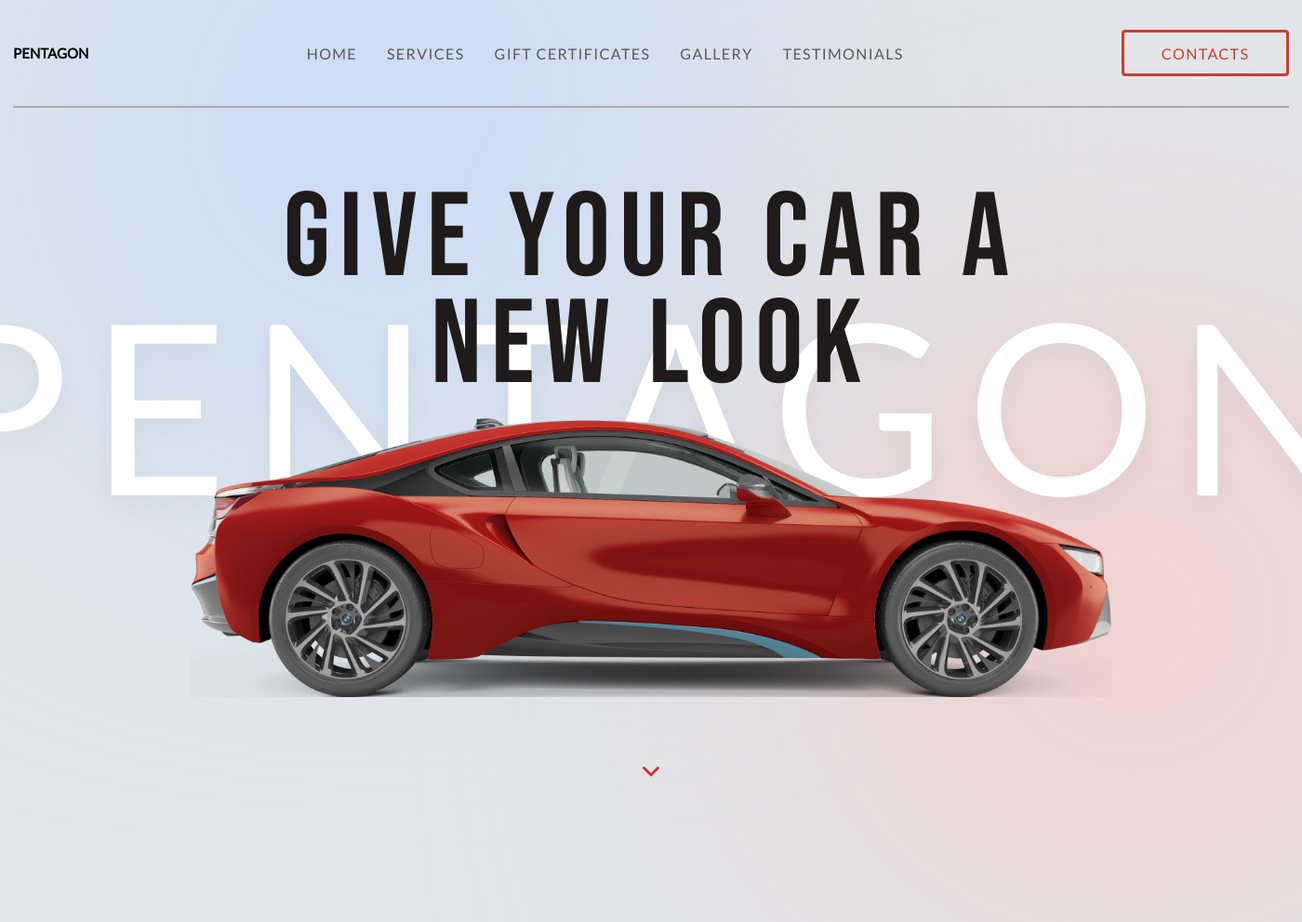
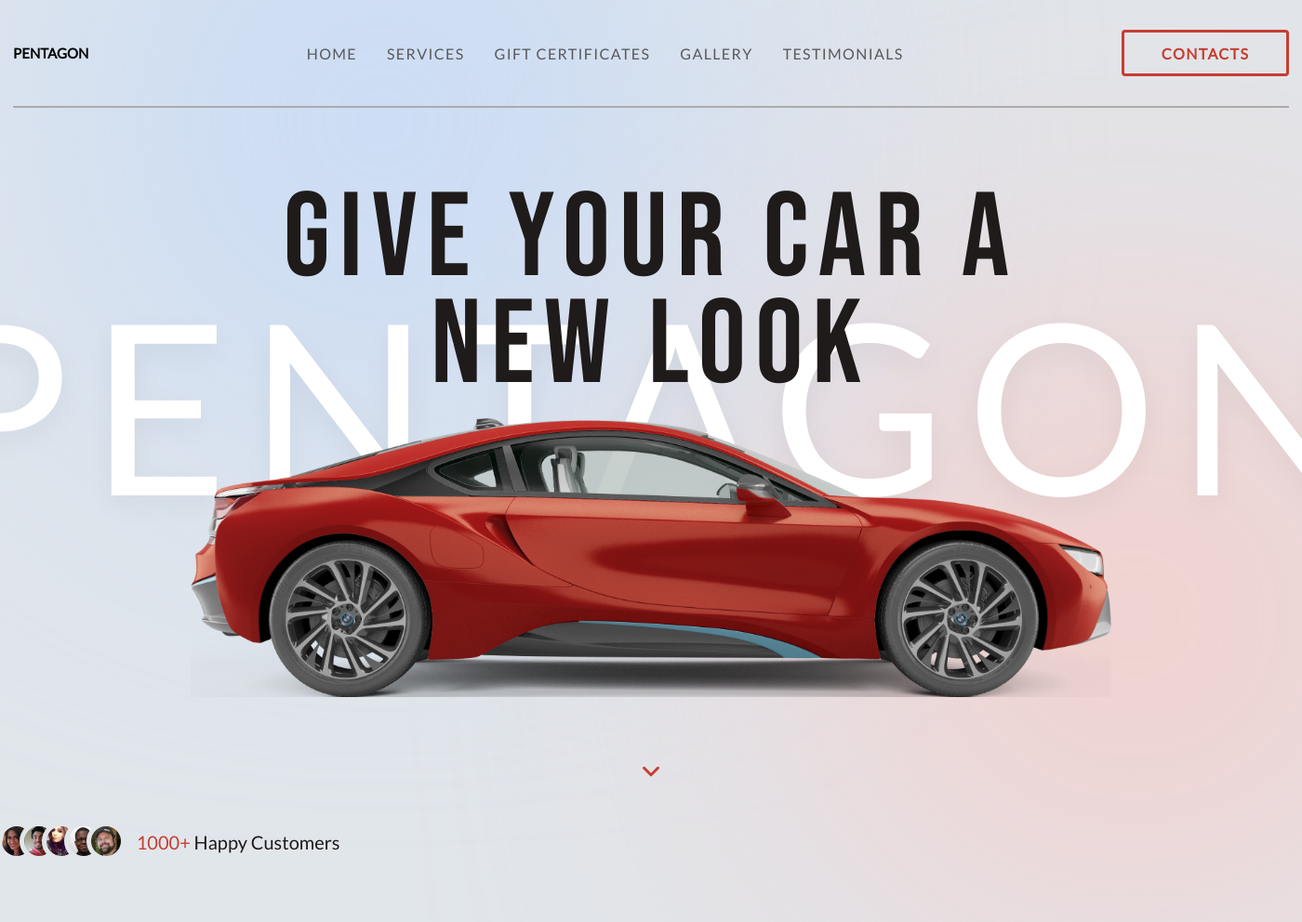
Before and after one commit to Sohail0707/pentagon_detailing, a PHP site: page / in a window 1400 px wide; the page is wider, and only the part inside the window is pictured. Shown: that part at 93% size. Run offline with PHP 8.4, Linux system fonts and the light colour scheme.

Commit message:
hero user count added

```diff
--- a/css/style.css
+++ b/css/style.css
@@ -49,6 +49,7 @@ header {
   align-items: center;
   justify-content: center;
   border-radius: 0.4rem;
+  font-weight: 600;
   border: 0.3rem solid var(--primary_red);
   color: var(--primary_red);
 }
@@ -85,9 +86,52 @@ header {
   height: auto;
 }
 
+.user_count_box {
+  position: absolute;
+  bottom: 6.4rem;
+  left: 6.7rem;
+  display: flex;
+  align-items: center;
+  gap: 1.2rem;
+}
+.user {
+  display: inline-block;
+  height: 4.2rem;
+  width: 4.2rem;
+  border-radius: 50%;
+  border: 0.5rem solid var(--primary_light);
+  background-size: cover;
+  margin-left: -2rem;
+}
+.user__1 {
+  background-image: url(../assets/1.jpg);
+}
+.user__2 {
+  background-image: url(../assets/2.jpg);
+}
+.user__3 {
+  background-image: url(../assets/3.jpg);
+}
+.user__4 {
+  background-image: url(../assets/4.jpg);
+}
+.user__5 {
+  background-image: url(../assets/5.jpg);
+}
+
+.user_count {
+  font-size: 2rem;
+  font-weight: 500;
+  color: var(--primary_dark);
+}
+.user_count .first_word {
+  color: var(--primary_red);
+}
+
 .section_hero .i {
   margin: 4.8rem auto 0 auto;
 }
+
 .icon {
   width: 2.4rem;
   stroke-width: 0.3rem;
--- a/index.html
+++ b/index.html
@@ -33,6 +33,20 @@
             class="hero_img" />
           <i class="i" name="arrow_down"></i>
         </section>
+
+        <div class="user_count_box">
+          <div class="user_img">
+            <span class="user user__1"></span>
+            <span class="user user__2"></span>
+            <span class="user user__3"></span>
+            <span class="user user__5"></span>
+            <span class="user user__4"></span>
+          </div>
+          <p class="user_count">
+            <span class="first_word">1000+</span> Happy Customers
+          </p>
+        </div>
+
         <span class="highlight_txt">pentagon</span>
         <span class="shape_1"></span>
         <span class="shape_2"></span>
```
